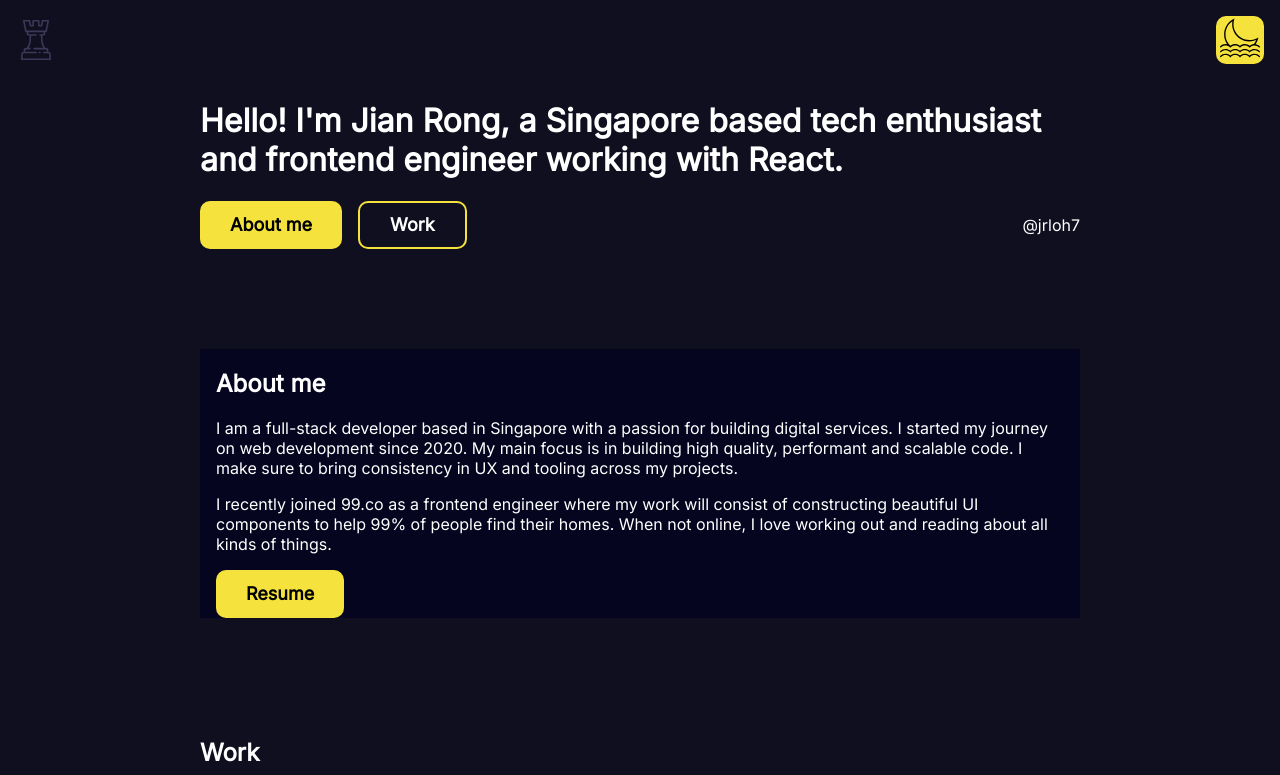
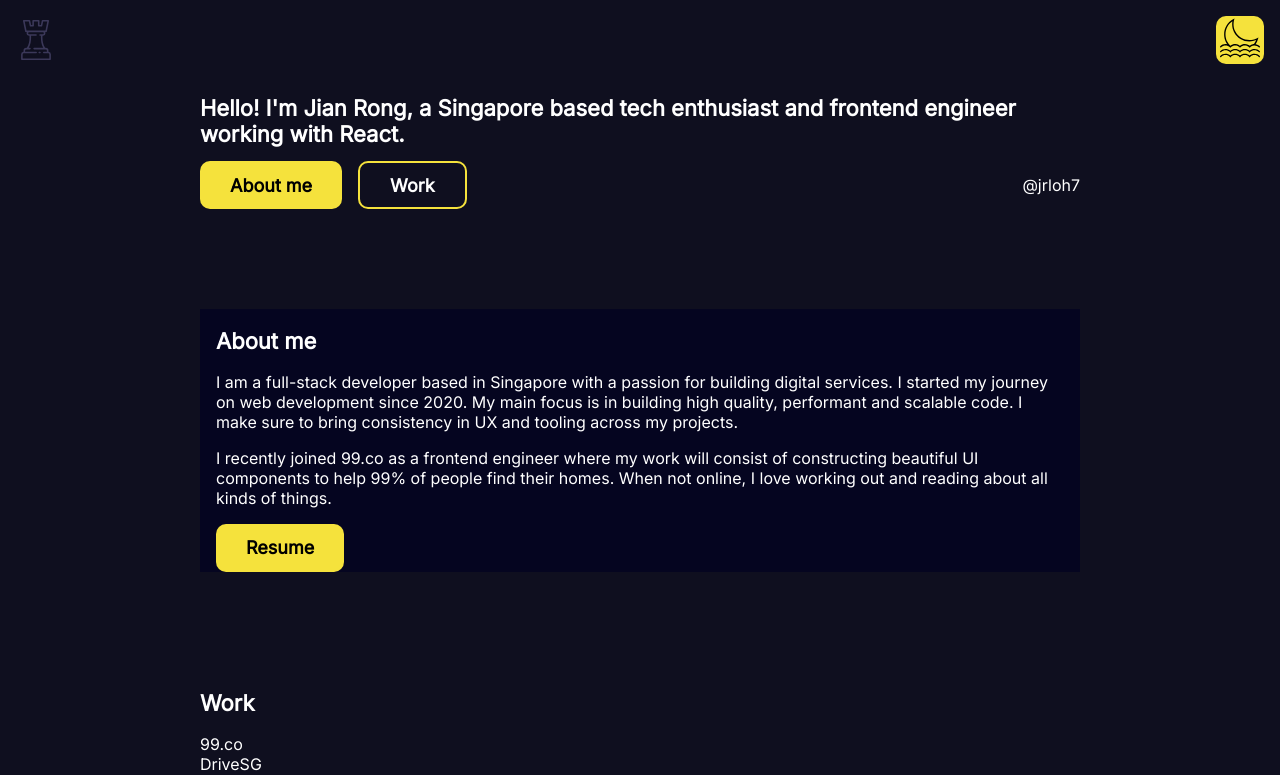
Before and after one commit to jianrong7/portfolio, a Next.js app in the folder portfolio-frontend/: page / in a window 1280 px wide. Shown: the top 775 px of the page. Built offline with nearby package versions, Linux system fonts and the light colour scheme.

Commit message:
add custom Heading component

```diff
--- a/portfolio-frontend/components/Button/Button.tsx
+++ b/portfolio-frontend/components/Button/Button.tsx
@@ -4,8 +4,7 @@ import cx from "classnames";
 
 import styles from "./Button.module.css";
 
-interface ButtonProps {
-  children: string | JSX.Element;
+interface ButtonProps extends React.HTMLAttributes<HTMLHeadingElement> {
   isHollow?: boolean;
   isToggle?: boolean;
 }
--- /dev/null
+++ b/portfolio-frontend/components/Heading/Heading.module.css
@@ -0,0 +1,3 @@
+.heading {
+  font-size: 1.375rem;
+}
--- /dev/null
+++ b/portfolio-frontend/components/Heading/Heading.tsx
@@ -0,0 +1,18 @@
+import React from "react";
+import cx from "classnames";
+
+import styles from "./Heading.module.css";
+
+interface HeadingProps extends React.HTMLAttributes<HTMLHeadingElement> {
+  level: "h1" | "h2" | "h3" | "h4" | "h5" | "h6";
+}
+
+const Heading = ({ children, level = "h1", className }: HeadingProps) => {
+  const Heading = ({ ...props }: React.HTMLAttributes<HTMLHeadingElement>) =>
+    React.createElement(level, props, children);
+  return (
+    <Heading className={cx(styles.heading, className)}>{children}</Heading>
+  );
+};
+
+export default Heading;
--- a/portfolio-frontend/pages/index.tsx
+++ b/portfolio-frontend/pages/index.tsx
@@ -2,6 +2,7 @@ import type { NextPage } from "next";
 import Head from "next/head";
 import Image from "next/image";
 
+import Heading from "../components/Heading/Heading";
 import Button from "../components/Button/Button";
 
 import styles from "../styles/Home.module.css";
@@ -20,13 +21,13 @@ const Home: NextPage = () => {
 
       <main className={styles.main}>
         <div className={styles.header}>
-          <h1>
+          <Heading level="h1">
             Hello!{" "}
             <span>
               I&#39;m Jian Rong, a Singapore based tech enthusiast and frontend
               engineer working with React.
             </span>
-          </h1>
+          </Heading>
           <div className={styles.headerDetails}>
             <div className={styles.headerDetailsButtons}>
               <a href="#about">
@@ -44,7 +45,7 @@ const Home: NextPage = () => {
         </div>
         <section id="about" className={styles.about}>
           <div>
-            <h2>About me</h2>
+            <Heading level="h2">About me</Heading>
             <p>
               I am a full-stack developer based in Singapore with a passion for
               building digital services. I started my journey on web development
@@ -62,17 +63,17 @@ const Home: NextPage = () => {
           </div>
         </section>
         <section id="work">
-          <h2>Work</h2>
+          <Heading level="h2">Work</Heading>
           <div>99.co</div>
           <div>DriveSG</div>
           <div>Traceify</div>
           <div>Where&#39;s Waldo</div>
         </section>
         <section id="contact">
-          <h2>Contact</h2>
+          <Heading level="h2">Contact</Heading>
           <p>Want to get in touch?</p>
           <p>
-            Write me at
+            Write me at{" "}
             <a href="mailto:lohjianrong7@gmail.com">lohjianrong7@gmail.com</a>.
           </p>
         </section>
--- a/portfolio-frontend/styles/globals.css
+++ b/portfolio-frontend/styles/globals.css
@@ -14,7 +14,8 @@ a {
 
 * {
   box-sizing: border-box;
-  font-family: Inter;
+  font-family: Inter, sans-serif;
+  font-display: fallback;
 }
 
 :root {
```
